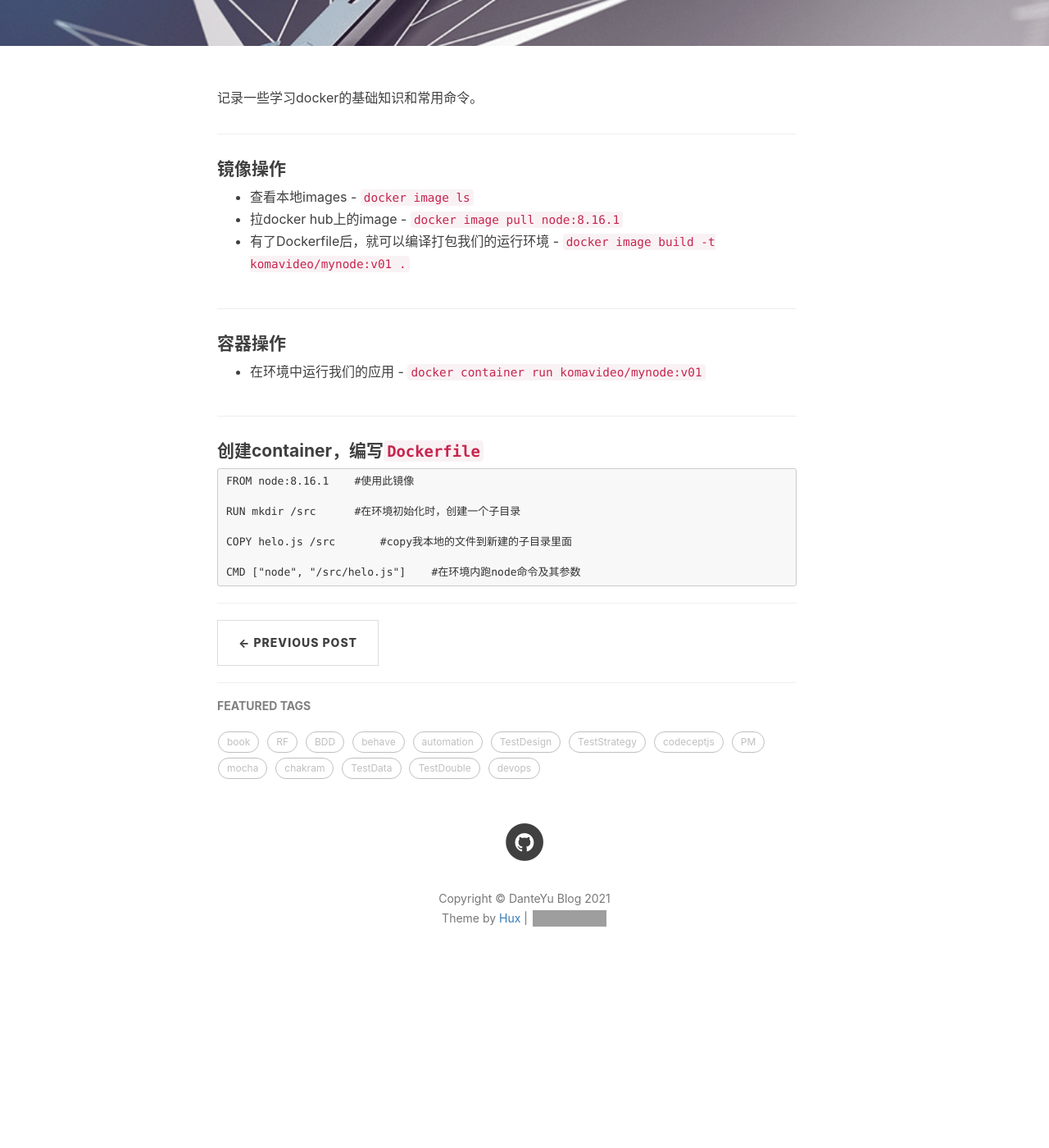
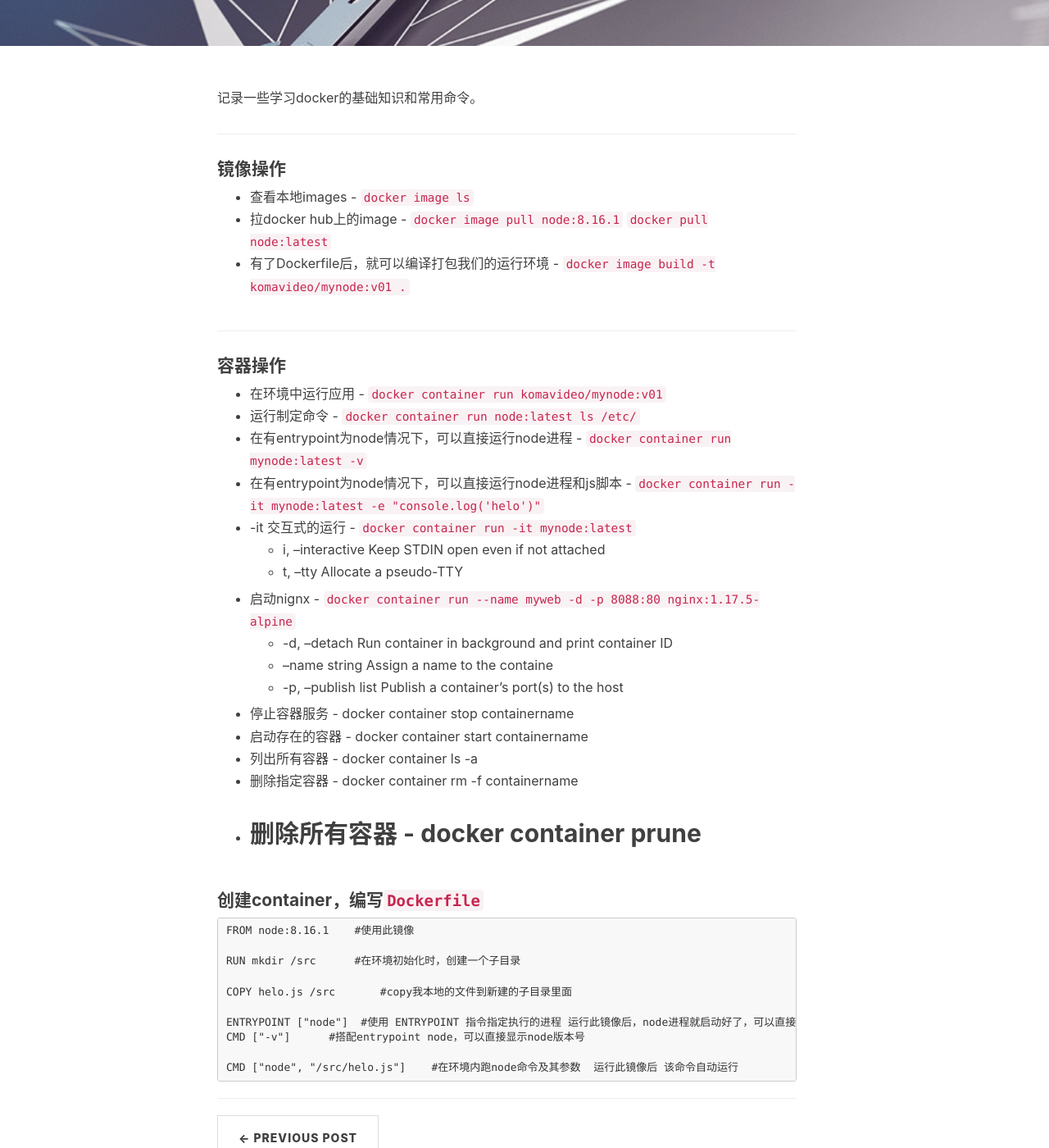
Before and after one commit to DanteYu/DanteYu.github.io, a Jekyll site: the page built from _posts/2021-03-29-docker.markdown, in a window 1280 px wide and 1400 px high, scrolled down 401 px. Shown: the whole window at 82% size. Built offline with Jekyll 4.4.1, drawn with Linux system fonts in a browser that asks for light colours; nearby versions of some CDN libraries; comment, search, counter and statistics services are not loaded; before the commit the page ends 1625 px from its top, so only the background shows below that; grey boxes are pictures that could not be loaded.

Commit message:
update article

````diff
--- a/_posts/2021-03-29-docker.markdown
+++ b/_posts/2021-03-29-docker.markdown
@@ -16,15 +16,29 @@ tags:
 #### 镜像操作
 
 * 查看本地images - `docker image ls`
-* 拉docker hub上的image - `docker image pull node:8.16.1`
+* 拉docker hub上的image - `docker image pull node:8.16.1` `docker pull node:latest`
 * 有了Dockerfile后，就可以编译打包我们的运行环境 - `docker image build -t komavideo/mynode:v01 .`
 
 ---
 
 #### 容器操作
 
-* 在环境中运行我们的应用 - `docker container run komavideo/mynode:v01`
-
+* 在环境中运行应用 - `docker container run komavideo/mynode:v01`
+* 运行制定命令 - `docker container run node:latest ls /etc/`
+* 在有entrypoint为node情况下，可以直接运行node进程 - `docker container run mynode:latest -v`
+* 在有entrypoint为node情况下，可以直接运行node进程和js脚本 - `docker container run -it mynode:latest -e "console.log('helo')"`
+* -it 交互式的运行 - `docker container run -it mynode:latest`
+	* i, --interactive  Keep STDIN open even if not attached
+	* t, --tty   Allocate a pseudo-TTY
+* 启动nignx - `docker container run --name myweb -d -p 8088:80 nginx:1.17.5-alpine`
+	* -d, --detach	Run container in background and print container ID
+	* --name string	Assign a name to the containe
+	* -p, --publish list	Publish a container's port(s) to the host
+* 停止容器服务 - docker container stop containername
+* 启动存在的容器 - docker container start containername
+* 列出所有容器 - docker container ls -a
+* 删除指定容器 - docker container rm -f containername
+* 删除所有容器 - docker container prune
 ---
 
 
@@ -37,5 +51,8 @@ RUN mkdir /src      #在环境初始化时，创建一个子目录
 
 COPY helo.js /src	#copy我本地的文件到新建的子目录里面
 
-CMD ["node", "/src/helo.js"]	#在环境内跑node命令及其参数
+ENTRYPOINT ["node"]  #使用 ENTRYPOINT 指令指定执行的进程 运行此镜像后，node进程就启动好了，可以直接带参数`-v`显示node版本号
+CMD ["-v"]	#搭配entrypoint node，可以直接显示node版本号
+
+CMD ["node", "/src/helo.js"]	#在环境内跑node命令及其参数  运行此镜像后 该命令自动运行
 ```
````
